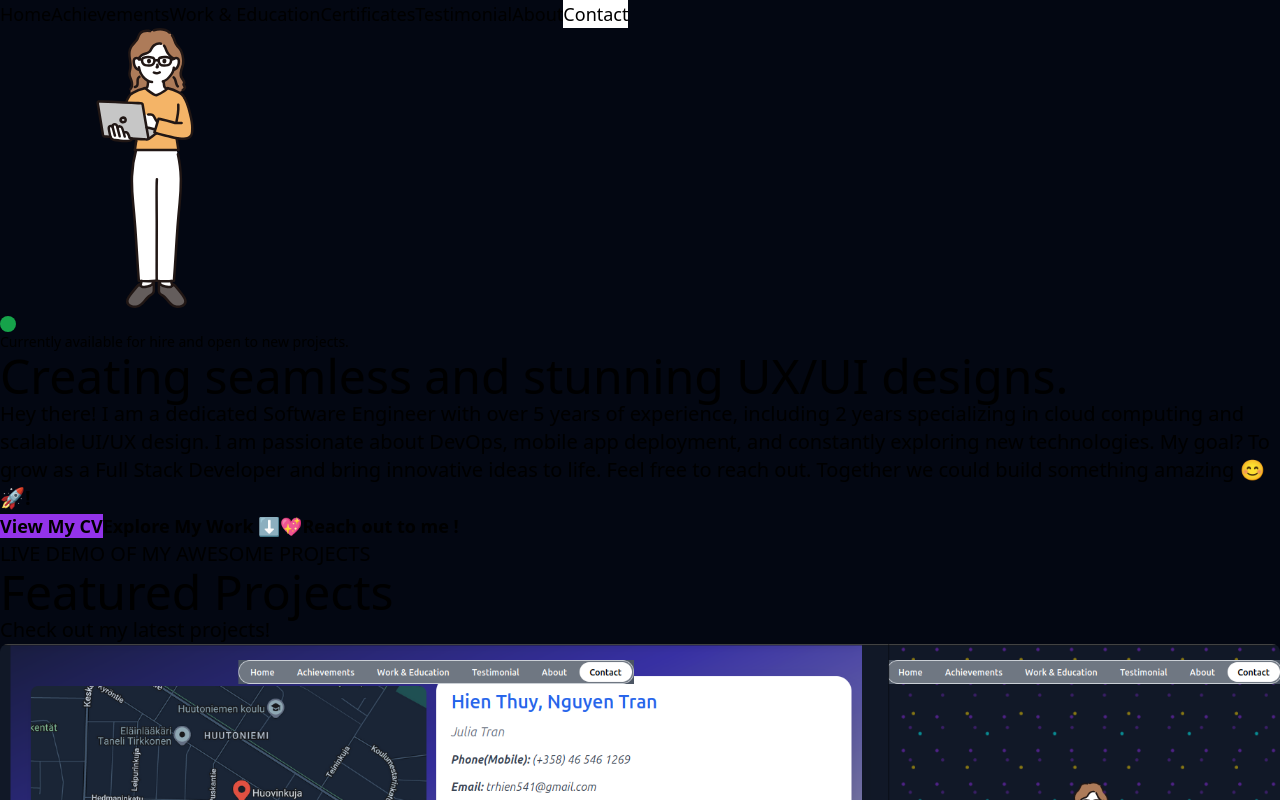
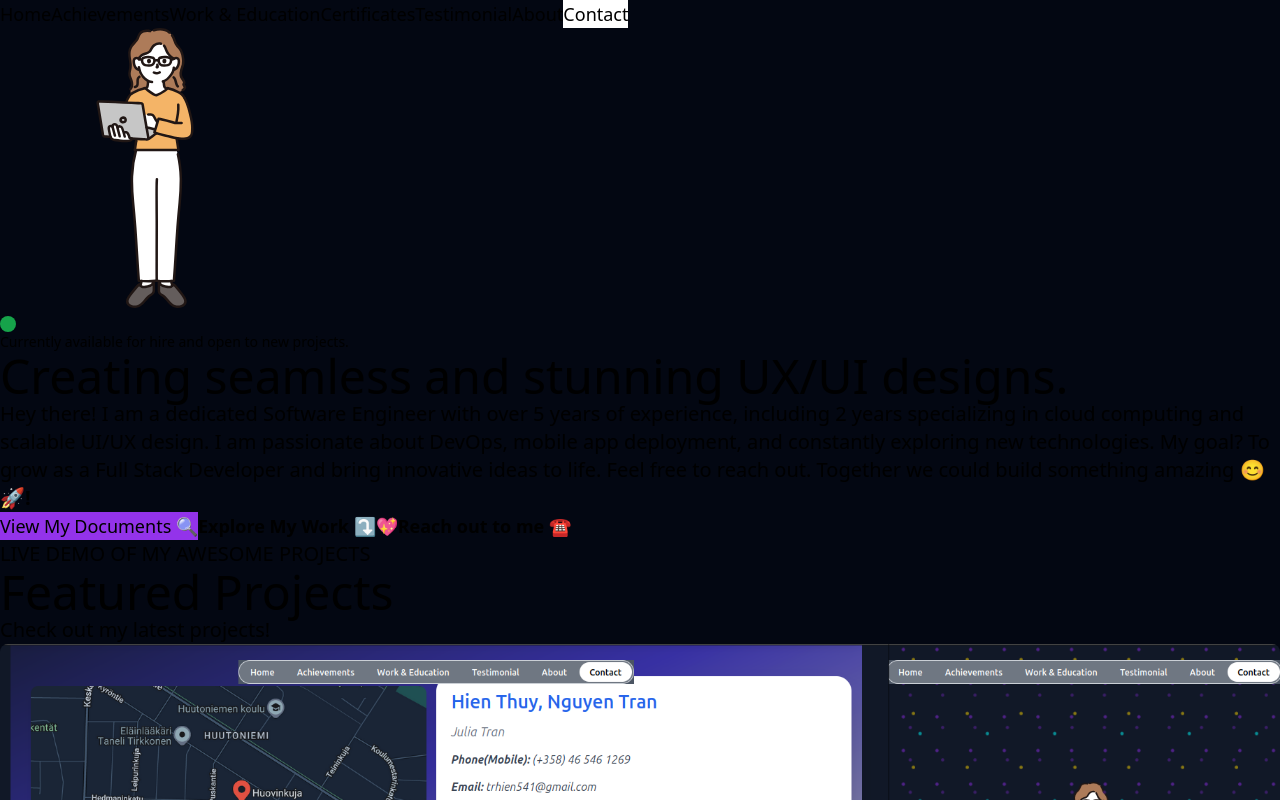
Before and after one commit to JuliaThTranNguyen/portfolio_2025, a Next.js app: page / in a window 1280 px wide. Shown: the top 800 px of the page. Built offline with nearby package versions, Linux system fonts and the light colour scheme; a web font is replaced by a local one.

Commit message:
edited: view my documents button

```diff
--- a/src/app/styles/buttons.css
+++ b/src/app/styles/buttons.css
@@ -23,6 +23,10 @@
     @apply bg-gray-700 text-white/90 border-4 border-dashed border-white/60;
   }
 
+  .button-gray {
+    @apply bg-gray-500 hover:bg-gray-600 rounded-full font-extrabold;
+  }
+
   @media (min-width: 1024px) {
     .button-base {
       @apply text-xl;
--- a/src/sections/Hero.tsx
+++ b/src/sections/Hero.tsx
@@ -2,10 +2,15 @@
 
 import HeroMemoJi from "@/assets/images/female-programmer.svg";
 import { useScrollToSection } from "@/app/utils/useScrollToSection";
+import { useState } from "react";
 
 const myOnlineResume = "https://resume.io/r/Su1pKuFJJ";
+const myCoverLetter =
+  "https://drive.google.com/file/d/1Y_3vTNX4Z6guTZNujqnUS9OMPhfahcm1/view?usp=sharing";
 
 export const HeroSection = () => {
+  const [showDocuments, setDocuments] = useState(false);
+
   const scrollToProjects = useScrollToSection("projects");
   const scrollToContact = useScrollToSection("contact");
 
@@ -38,20 +43,47 @@ export const HeroSection = () => {
         </p>
 
         <div className="hero-footer">
-          <a
-            href={myOnlineResume}
-            target="_blank"
-            rel="noopener noreferrer"
+          <button
             className="button-base bg-purple-600 hover:bg-pink-400"
+            onClick={() => setDocuments(!showDocuments)}
           >
-            <span className="font-semibold">View My CV</span>
-          </a>
+            View My Documents 🔍
+          </button>
+          {showDocuments && (
+            <div className="hero-drop-down-container">
+              <button
+                className="button-base button-gray hero-drop-down-close-button"
+                onClick={() => setDocuments(!showDocuments)}
+              >
+                ✖
+              </button>
+
+              <div className="flex flex-col gap-2 mt-8 ">
+                <a
+                  href={myCoverLetter}
+                  target="_blank"
+                  rel="noopener noreferrer"
+                  className="button-base button-gray"
+                >
+                  <span className="font-semibold">View My Cover Letter</span>
+                </a>
+                <a
+                  href={myOnlineResume}
+                  target="_blank"
+                  rel="noopener noreferrer"
+                  className="button-base button-gray"
+                >
+                  <span className="font-semibold">View My Online Resume</span>
+                </a>
+              </div>
+            </div>
+          )}
 
           <button
             className="button-base button-primary"
             onClick={scrollToProjects}
           >
-            <span className="font-semibold">Explore My Work ⬇️</span>
+            <span className="font-semibold">Explore My Work ⤵️</span>
           </button>
 
           <button
@@ -59,7 +91,7 @@ export const HeroSection = () => {
             onClick={scrollToContact}
           >
             <span className="font-semibold">💖</span>
-            <span className="font-semibold">Reach out to me !</span>
+            <span className="font-semibold">Reach out to me ☎️</span>
           </button>
         </div>
       </div>
```
Also changed, not shown: src/app/styles/hero.css (+8 -0 lines).
